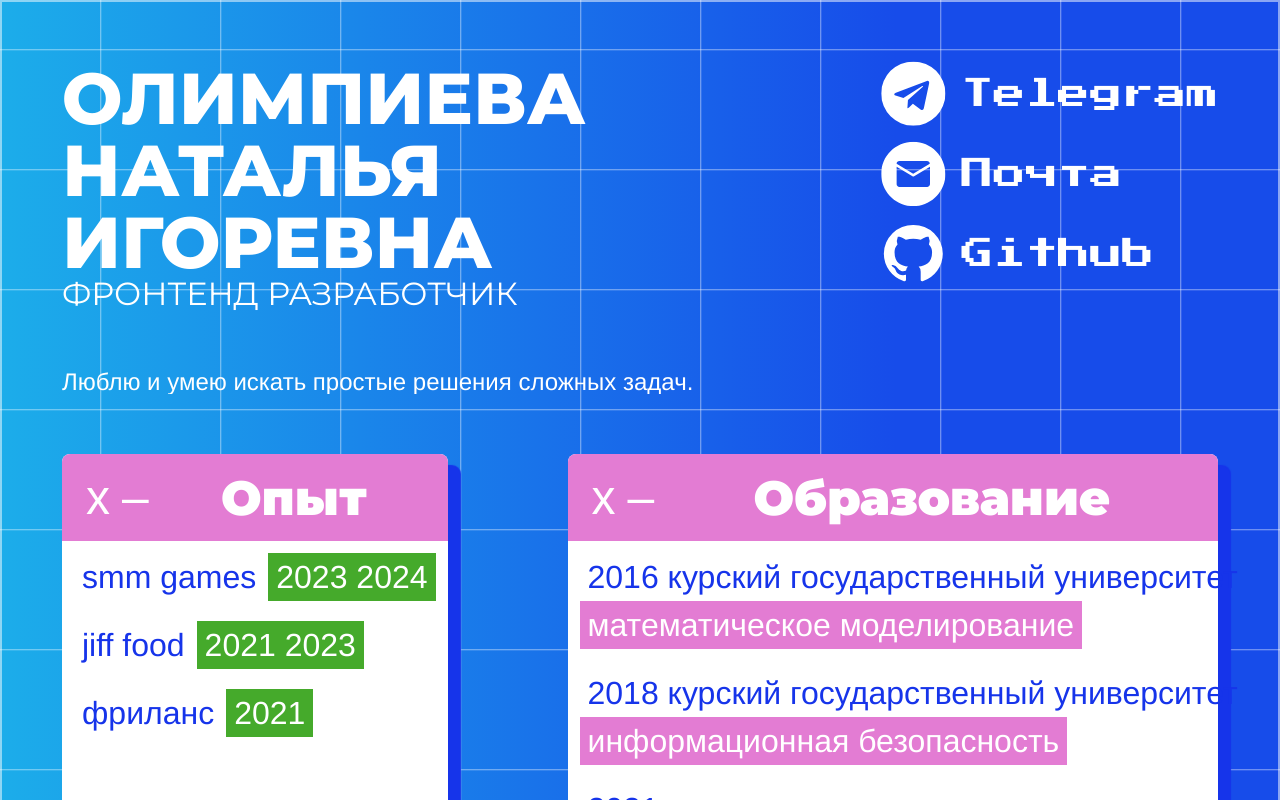
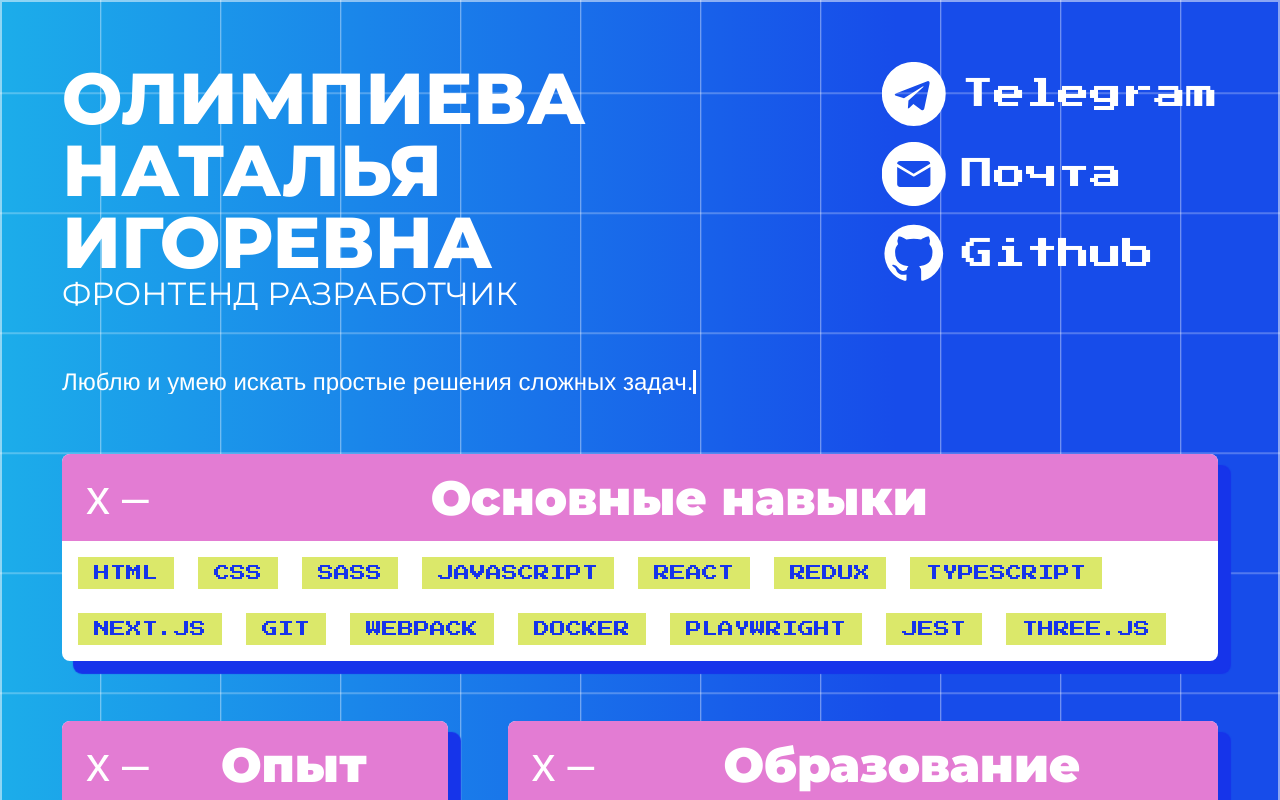
Before and after one commit to Olimpieva/just-for-fun, a React (Create React App) app: page / in a window 1280 px wide. Shown: the top 800 px of the page. Built offline with nearby package versions, Linux system fonts and the light colour scheme; a web font is replaced by a local one.

Commit message:
feat: skills

```diff
--- a/src/pages/MainPage/MainPage.module.scss
+++ b/src/pages/MainPage/MainPage.module.scss
@@ -58,8 +58,8 @@
   display: grid;
   grid-template-columns: 1fr 2fr;
   grid-template-rows: max-content 1fr;
-  gap: 120px;
-  margin-bottom: 120px;
+  gap: 60px;
+  margin-bottom: 60px;
 
   .row {
     grid-column: 1/3;
--- a/src/pages/MainPage/MainPage.tsx
+++ b/src/pages/MainPage/MainPage.tsx
@@ -5,6 +5,7 @@ import {
   ExperienceWidget,
   KeepInTouch,
   Minesweeper,
+  SkillsWidget,
 } from "widgets";
 import { TypingText } from "components";
 
@@ -28,6 +29,9 @@ const MainPage = () => (
       />
 
       <div className={css.info}>
+        <div className={css.row}>
+          <SkillsWidget />
+        </div>
         <ExperienceWidget />
         <EducationWidget />
       </div>
--- /dev/null
+++ b/src/widgets/Skills/SkillsWidget.module.scss
@@ -0,0 +1,10 @@
+.list {
+  margin: 0;
+  padding: 0;
+  text-decoration: none;
+  min-width: 200px;
+  display: flex;
+  flex-wrap: wrap;
+  gap: 16px;
+  list-style-type: none;
+}
--- /dev/null
+++ b/src/widgets/Skills/SkillsWidget.tsx
@@ -0,0 +1,30 @@
+import React from "react";
+import { Button, Card, Link } from "components";
+
+import css from "./SkillsWidget.module.scss";
+
+// eslint-disable-next-line arrow-body-style
+const SkillsWidget = () => {
+  return (
+    <Card title="Основные навыки" className={css.customWidth}>
+      <ul className={css.list}>
+        <Link title="HTML" to="" />
+        <Link title="CSS" to="" />
+        <Link title="SASS" to="" />
+        <Link title="Javascript" to="" />
+        <Link title="React" to="" />
+        <Link title="Redux" to="" />
+        <Link title="Typescript" to="" />
+        <Link title="Next.js" to="" />
+        <Link title="Git" to="" />
+        <Link title="Webpack" to="" />
+        <Link title="Docker" to="" />
+        <Link title="Playwright" to="" />
+        <Link title="Jest" to="" />
+        <Link title="Three.js" to="" />
+      </ul>
+    </Card>
+  );
+};
+
+export default SkillsWidget;
--- /dev/null
+++ b/src/widgets/Skills/index.ts
@@ -0,0 +1,3 @@
+import SkillsWidget from "./SkillsWidget";
+
+export default SkillsWidget;
--- a/src/widgets/index.ts
+++ b/src/widgets/index.ts
@@ -2,5 +2,12 @@ import Minesweeper from "./Minesweeper";
 import KeepInTouch from "./KeepInTouch";
 import ExperienceWidget from "./Experience";
 import EducationWidget from "./Education";
+import SkillsWidget from "./Skills";
 
-export { Minesweeper, KeepInTouch, ExperienceWidget, EducationWidget };
+export {
+  Minesweeper,
+  KeepInTouch,
+  ExperienceWidget,
+  EducationWidget,
+  SkillsWidget,
+};
```
